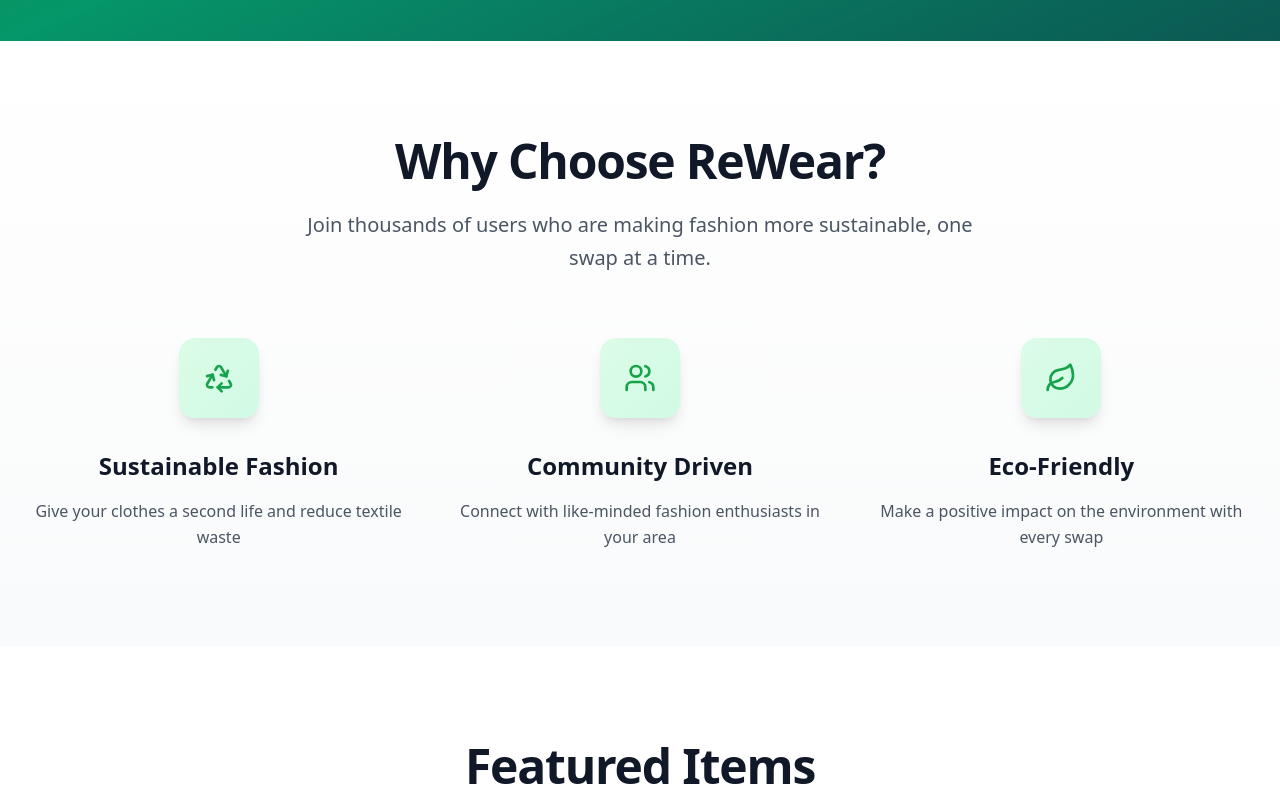
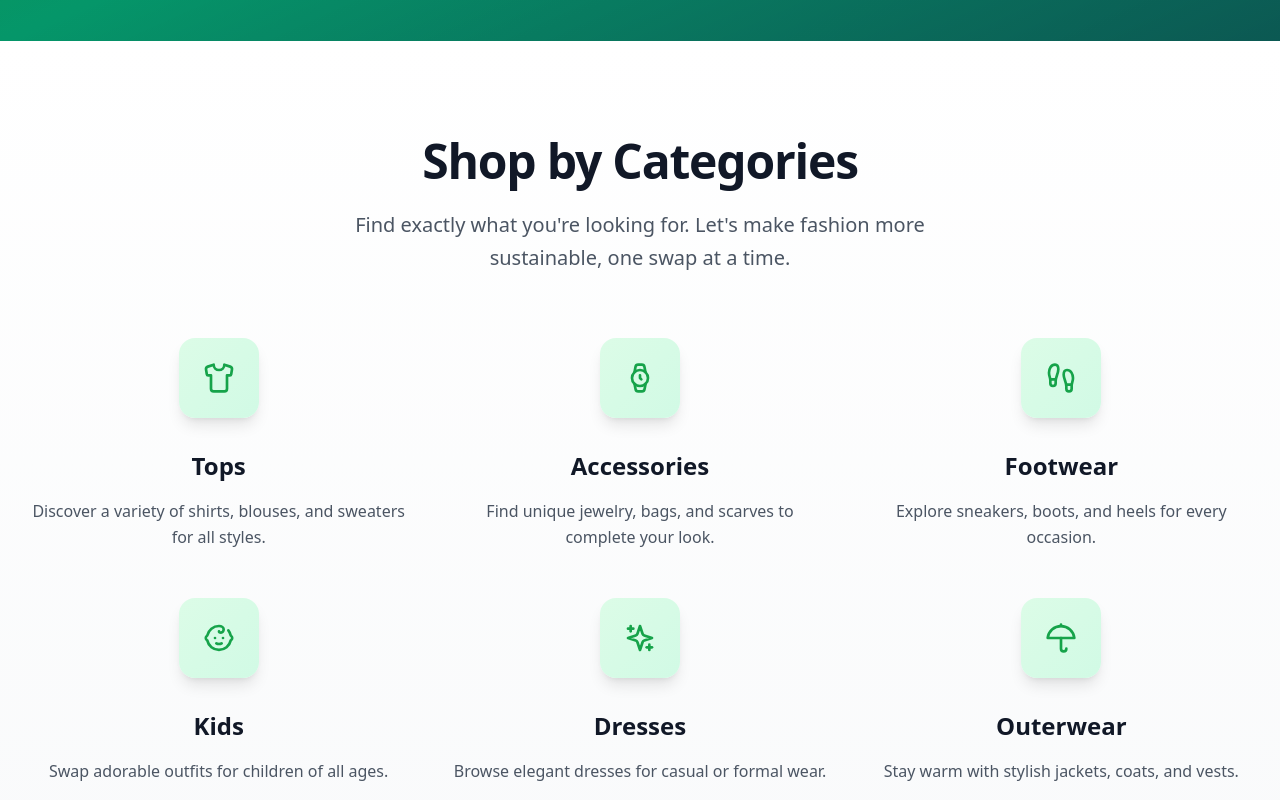
Before and after one commit to vrindabindal12/ReWear-Odoo, a React (Vite) app in the folder frontend/: page / in a window 1280 px wide. Shown: the part 600-1400 px from the top of the page. Built offline with nearby package versions, Linux system fonts and the light colour scheme.

Commit message:
categories

```diff
--- a/frontend/src/pages/LandingPage.tsx
+++ b/frontend/src/pages/LandingPage.tsx
@@ -1,6 +1,6 @@
 import React from 'react';
 import { motion } from 'framer-motion';
-import { ArrowRight, Recycle, Users, ShoppingBag, Leaf } from 'lucide-react';
+import { ArrowRight, Recycle, Users, ShoppingBag, Shirt, Watch, Footprints, Baby, Sparkles, Umbrella } from 'lucide-react';
 import { useAuth } from '../contexts/AuthContext';
 import ItemCard from '../components/ItemCard';
 import { mockItems } from '../data/mockData';
@@ -13,21 +13,36 @@
   const { user } = useAuth();
   const featuredItems = mockItems.slice(0, 4);
 
-  const features = [
+  const categories = [
     {
-      icon: <Recycle className="h-8 w-8" />,
-      title: 'Sustainable Fashion',
-      description: 'Give your clothes a second life and reduce textile waste'
+      icon: <Shirt className="h-8 w-8" />,
+      title: 'Tops',
+      description: 'Discover a variety of shirts, blouses, and sweaters for all styles.'
     },
     {
-      icon: <Users className="h-8 w-8" />,
-      title: 'Community Driven',
-      description: 'Connect with like-minded fashion enthusiasts in your area'
+      icon: <Watch className="h-8 w-8" />,
+      title: 'Accessories',
+      description: 'Find unique jewelry, bags, and scarves to complete your look.'
     },
     {
-      icon: <Leaf className="h-8 w-8" />,
-      title: 'Eco-Friendly',
-      description: 'Make a positive impact on the environment with every swap'
+      icon: <Footprints className="h-8 w-8" />,
+      title: 'Footwear',
+      description: 'Explore sneakers, boots, and heels for every occasion.'
+    },
+    {
+      icon: <Baby className="h-8 w-8" />,
+      title: 'Kids',
+      description: 'Swap adorable outfits for children of all ages.'
+    },
+    {
+      icon: <Sparkles className="h-8 w-8" />,
+      title: 'Dresses',
+      description: 'Browse elegant dresses for casual or formal wear.'
+    },
+    {
+      icon: <Umbrella className="h-8 w-8" />,
+      title: 'Outerwear',
+      description: 'Stay warm with stylish jackets, coats, and vests.'
     }
   ];
 
@@ -167,29 +182,29 @@
         </div>
       </motion.section>
 
-      {/* Features Section */}
+      {/* Categories Section */}
       <section className="py-24 bg-gradient-to-b from-white to-gray-50 dark:from-gray-800 dark:to-gray-900">
         <div className="max-w-7xl mx-auto px-4 sm:px-6 lg:px-8">
           <div className="text-center mb-16">
             <h2 className="text-4xl md:text-5xl font-black text-gray-900 dark:text-white mb-6 tracking-tight">
-              Why Choose ReWear?
+              Shop by Categories
             </h2>
             <p className="text-xl text-gray-600 dark:text-gray-400 max-w-2xl mx-auto leading-relaxed">
-              Join thousands of users who are making fashion more sustainable, one swap at a time.
+              Find exactly what you're looking for. Let's make fashion more sustainable, one swap at a time.
             </p>
           </div>
 
-          <div className="grid md:grid-cols-3 gap-12">
-            {features.map((feature, index) => (
+          <div className="grid grid-cols-1 md:grid-cols-3 gap-12">
+            {categories.map((category, index) => (
               <div key={index} className="text-center group cursor-pointer">
                 <div className="bg-gradient-to-br from-green-100 to-emerald-100 dark:from-green-900/20 dark:to-emerald-900/20 w-20 h-20 rounded-2xl flex items-center justify-center mx-auto mb-8 text-green-600 dark:text-green-400 group-hover:scale-110 group-hover:rotate-3 transition-all duration-300 shadow-lg">
-                  {feature.icon}
+                  {category.icon}
                 </div>
                 <h3 className="text-2xl font-bold text-gray-900 dark:text-white mb-4 group-hover:text-green-600 dark:group-hover:text-green-400 transition-colors">
-                  {feature.title}
+                  {category.title}
                 </h3>
                 <p className="text-gray-600 dark:text-gray-400 leading-relaxed">
-                  {feature.description}
+                  {category.description}
                 </p>
               </div>
             ))}
--- a/package.json
+++ /dev/null
@@ -1,5 +0,0 @@
-{
-  "dependencies": {
-    "framer-motion": "^12.23.3"
-  }
-}
```
Also changed, not shown: 1 other file (tests, documents, lock files or other folders).
